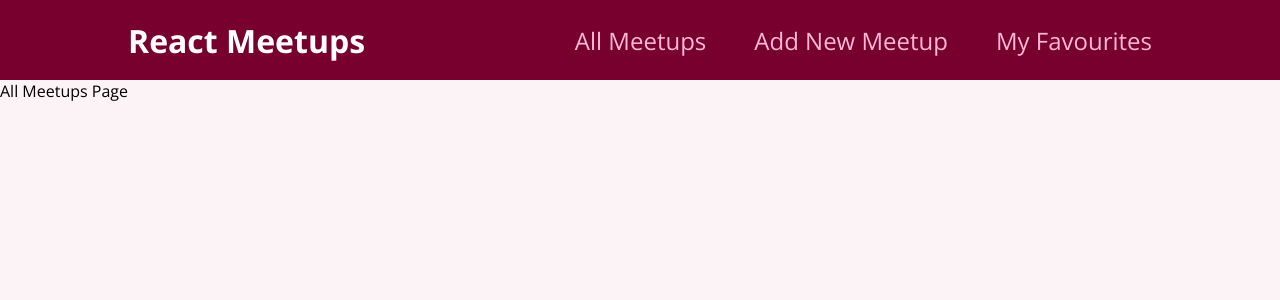
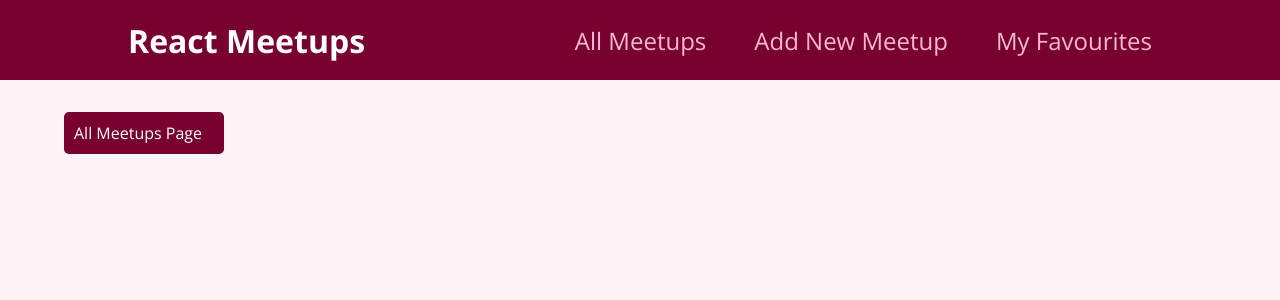
Before and after one commit to devvanu/react-meetup-app, a React (Create React App) app: page / in a window 1280 px wide. Shown: the top 300 px of the page. Built offline with nearby package versions, Linux system fonts and the light colour scheme; the HTML template or start-up script is replaced by a standard one.

Commit message:
added styles to pages

```diff
--- a/src/index.css
+++ b/src/index.css
@@ -11,7 +11,7 @@ body {
 }
 
 h1 {
-  font-size: 2.5rem;
+  font-size: 3rem;
   color: #2c292b;
 }
 
@@ -19,3 +19,13 @@ h2 {
   font-size: 1.5rem;
   color: #2c292b;
 }
+.page_style{
+  position: relative;
+  top: 2rem;
+  left: 4rem;
+  background: #77002e;
+  color: #ffffff;
+  padding: 10px;
+  border-radius: 5px;
+  width: 160px;
+}
--- a/src/pages/AllMeetups.js
+++ b/src/pages/AllMeetups.js
@@ -1,3 +1,3 @@
 export default function AllMeetupsPage(){
-    return <div>All Meetups Page</div>;
+    return <div className="page_style">All Meetups Page</div>;
 }
--- a/src/pages/Favourites.js
+++ b/src/pages/Favourites.js
@@ -1,3 +1,3 @@
 export default function FavouritesPage(){
-    return <div>Favourites Page</div>;
+    return <div className="page_style">Favourites Page</div>;
 }
--- a/src/pages/NewMeetup.js
+++ b/src/pages/NewMeetup.js
@@ -1,3 +1,3 @@
 export default function NewMeetuPage(){
-    return <div>NewMeetup Page</div>;
+    return <div className="page_style">NewMeetup Page</div>;
 }
```
Also changed, not shown: 1 other file (tests, documents, lock files or other folders).
